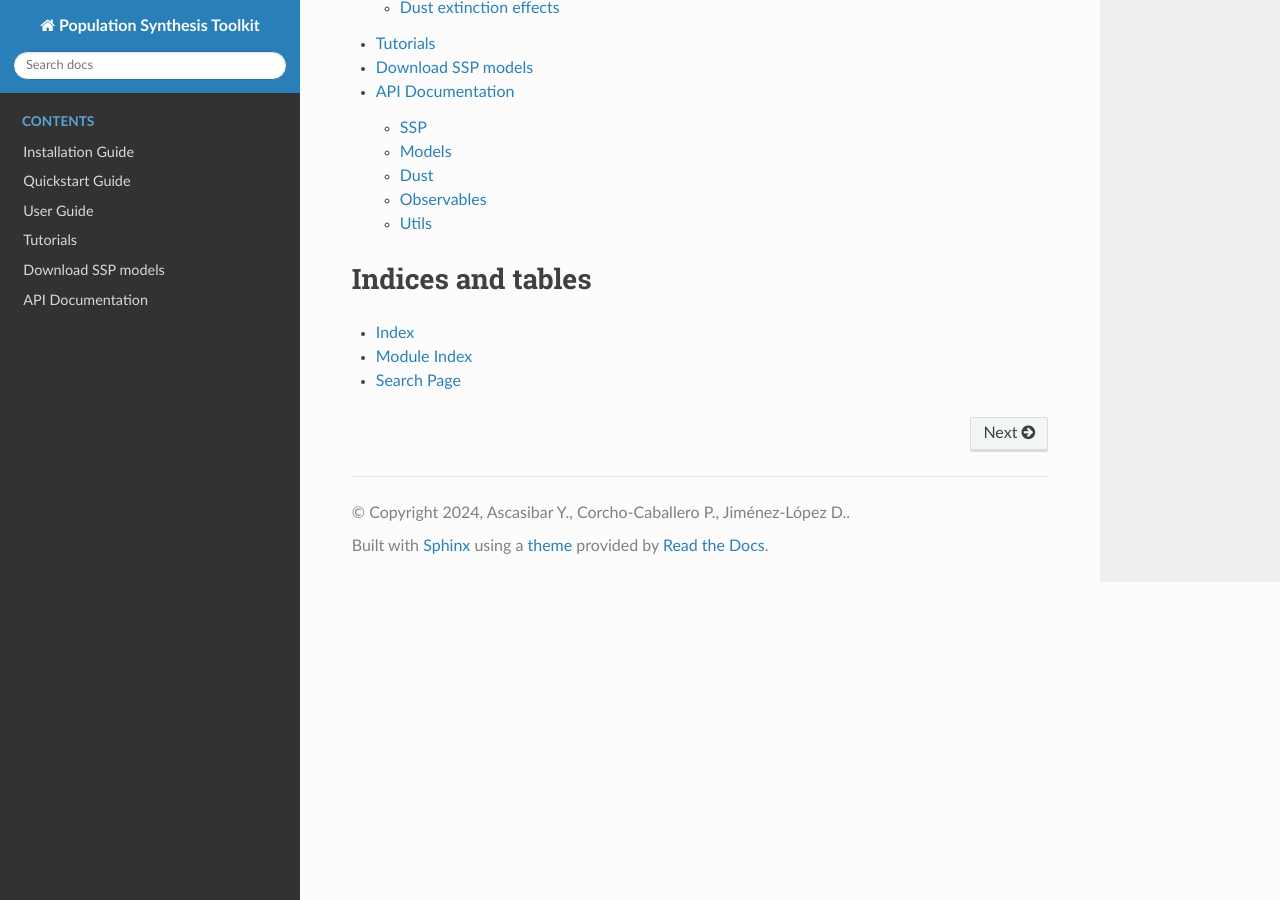
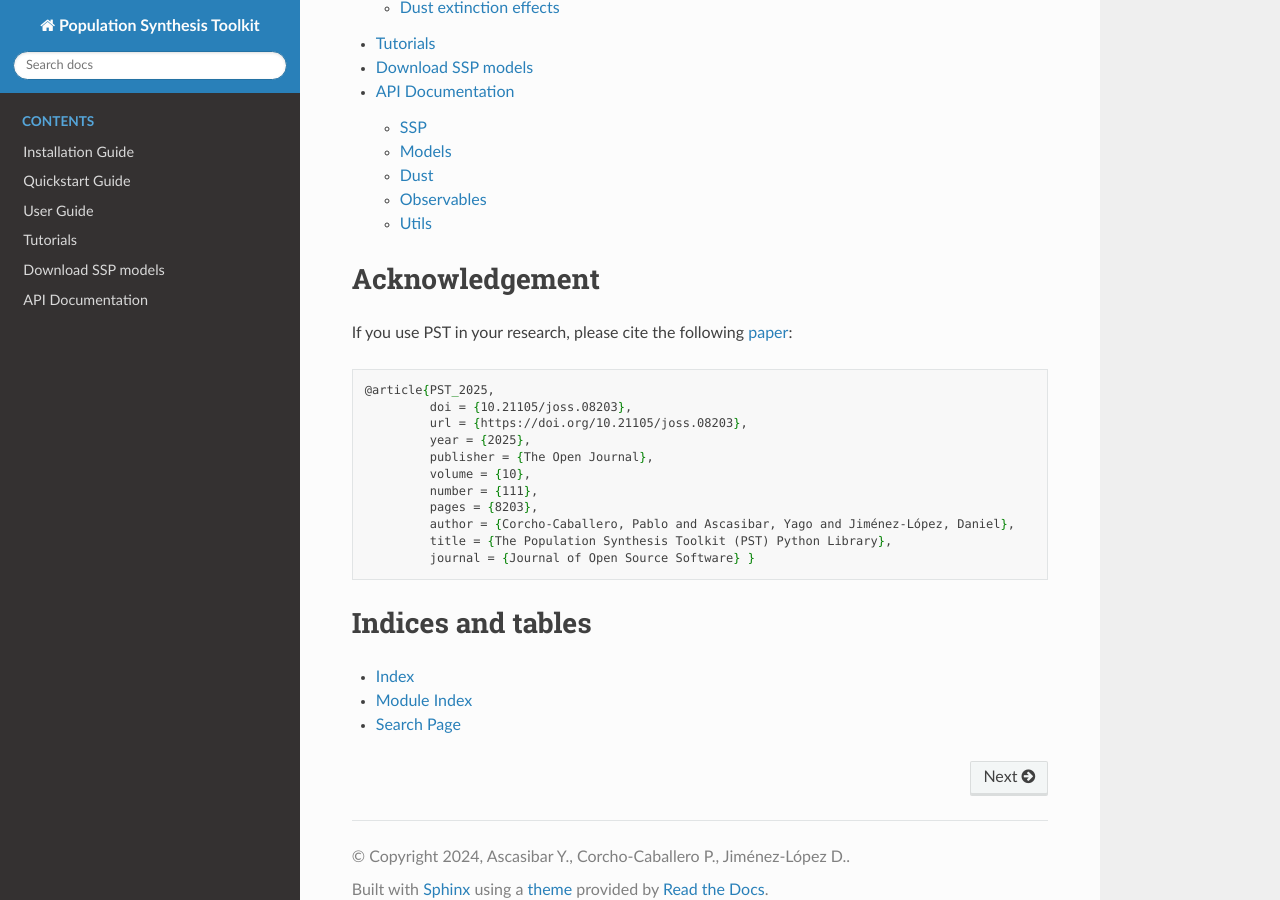
Before and after one commit to paranoya/population-synthesis-toolkit, a Sphinx documentation site: the page built from docs/source/index.rst, in a window 1280 px wide and 900 px high, scrolled down 1354 px. Built offline with Sphinx 7.4.7 and the Read the Docs theme 3.1.0, drawn with Linux system fonts in a browser that asks for light colours.

Commit message:
add JOSS paper

```diff
--- a/docs/source/index.rst
+++ b/docs/source/index.rst
@@ -33,6 +33,27 @@ Key Features
    get_ssp_data
    api
 
+
+Acknowledgement
+===============
+
+If you use PST in your research, please cite the following `paper <https://joss.theoj.org/papers/10.21105/joss.08203>`_:
+
+.. code-block:: latex
+
+   @article{PST_2025,
+            doi = {10.21105/joss.08203},
+            url = {https://doi.org/10.21105/joss.08203},
+            year = {2025},
+            publisher = {The Open Journal},
+            volume = {10},
+            number = {111},
+            pages = {8203},
+            author = {Corcho-Caballero, Pablo and Ascasibar, Yago and Jiménez-López, Daniel},
+            title = {The Population Synthesis Toolkit (PST) Python Library},
+            journal = {Journal of Open Source Software} }
+
+
 Indices and tables
 ==================
 * :ref:`genindex`
```
